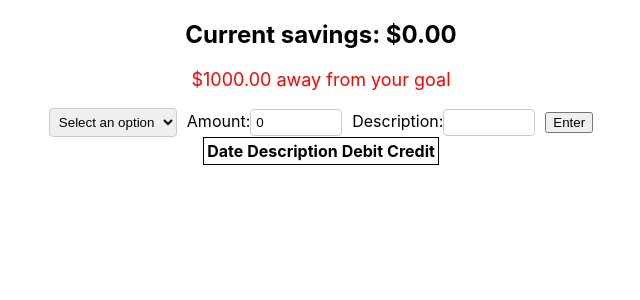
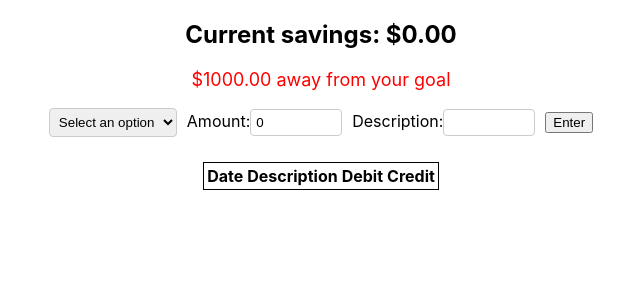
Before and after one commit to andrewmalley725/react-piggy-bank, a React (Create React App) app: page / in a window 1280 px wide. Shown: the top 300 px of the page, without its empty margins (319-959 px from the left). Built offline with nearby package versions, Linux system fonts and the light colour scheme; the HTML template or start-up script is replaced by a standard one.

Commit message:
table padding

```diff
--- a/src/App.js
+++ b/src/App.js
@@ -103,6 +103,7 @@ const App = () => {
         <button type="button" onClick={newEntry}>
           Enter
         </button>
+        <div style={{paddingTop: "25px"}}>
         <table style={tableStyles}>
           <thead>
             <tr>
@@ -123,6 +124,7 @@ const App = () => {
             ))}
           </tbody>
         </table>
+        </div>
       </div>
     </div>
   );
```
